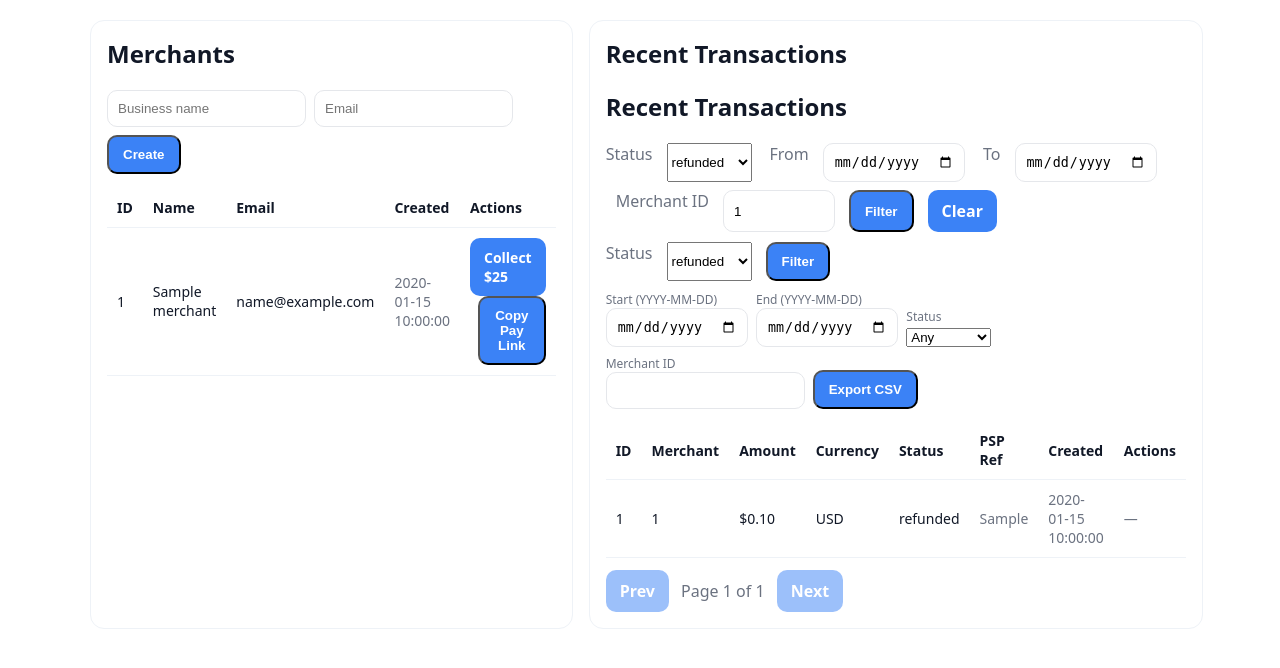
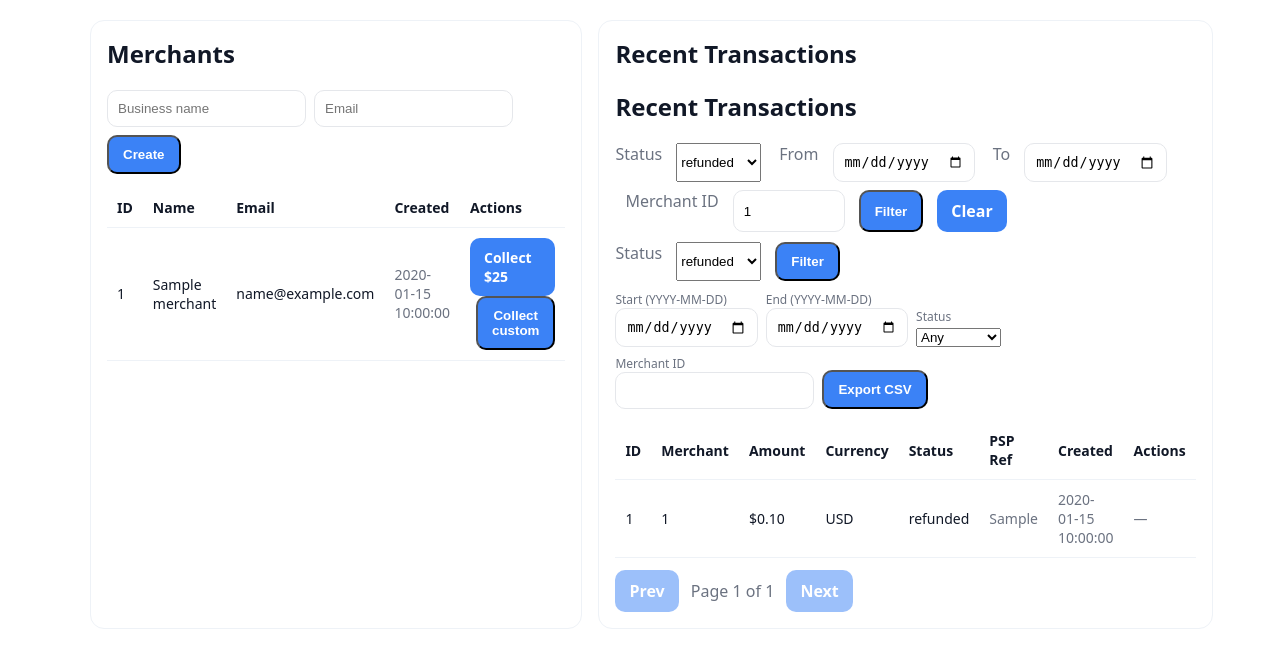
Before and after one commit to TapSnapPay/tapsnap-starter-v2, a FastAPI app: template backend/templates/admin/index.html in a window 1280 px wide. Shown: the part 75-743 px from the top of the page. Run offline with FastAPI, Linux system fonts and the light colour scheme; the template is opened without the code that fills it: most values are stand-ins (such as "Sample title", 1, 10 or a date in 2020).

Commit message:
Admin: add 'Collect custom' button; Checkout: show merchant name

```diff
--- a/backend/app/public.py
+++ b/backend/app/public.py
@@ -25,18 +25,22 @@ def checkout_form(
     merchant_id: int,
     amount: float = 25.00,
     currency: str = "USD",
+    db: Session = Depends(get_db),
 ):
+    m = db.get(models.Merchant, merchant_id)
     amount_cents = int(round(amount * 100))
     return templates.TemplateResponse(
         "public/checkout.html",
         {
             "request": request,
             "merchant_id": merchant_id,
+            "merchant": m,  # NEW: pass the merchant object
             "amount_cents": amount_cents,
             "display_amount": f"{amount:.2f}",
             "currency": currency,
         },
     )
+
 
 @router.post("/checkout", response_class=HTMLResponse)
 def checkout_submit(
--- a/backend/templates/admin/index.html
+++ b/backend/templates/admin/index.html
@@ -27,10 +27,9 @@
   <td class="muted">{{ m.created_at }}</td>
 <td>
   <a class="btn" href="/checkout?merchant_id={{ m.id }}&amount=25&currency=USD">Collect $25</a>
-  <button type="button" class="btn" style="margin-left:8px"
-          onclick="copyLink('/checkout?merchant_id={{ m.id }}&amount=25&currency=USD', this)">
-    Copy Pay Link
-  </button>
+  <button type="button" class="btn" style="margin-left:6px" onclick="customCollect({{ m.id }})">
+  Collect custom
+</button>
 </td>
 
 </tr>
@@ -181,6 +180,21 @@
       alert('Could not copy. Here is the link:\n' + window.location.origin + url);
     }
   }
+function customCollect(mid) {
+  const a = prompt("Enter amount in USD (e.g., 12.34)");
+  if (!a) return;
+  const amount = Number(a);
+  if (!isFinite(amount) || amount <= 0) {
+    alert("Please enter a valid amount (e.g., 12.34).");
+    return;
+  }
+  const url = `/checkout?merchant_id=${mid}&amount=${amount}&currency=USD`;
+  // Option 1: go straight to checkout
+  window.location.href = url;
+
+  // (If you ever want to copy the link instead, replace the line above with:)
+  // copyLink(url, { textContent: 'Copy' });
+}
 </script>
 
 {% endblock %}
--- a/backend/templates/public/checkout.html
+++ b/backend/templates/public/checkout.html
@@ -13,6 +13,9 @@
 </head>
 <body>
   <h1>Checkout</h1>
+{% if merchant %}
+  <p class="muted">Paying <strong>{{ merchant.name }}</strong> (Merchant #{{ merchant.id }})</p>
+{% endif %}
 {% if error %}
   <div style="background:#ffecec;border:1px solid #ffb3b3;color:#a40000;padding:10px;border-radius:6px;margin:10px 0;">
     {{ error }}
```
